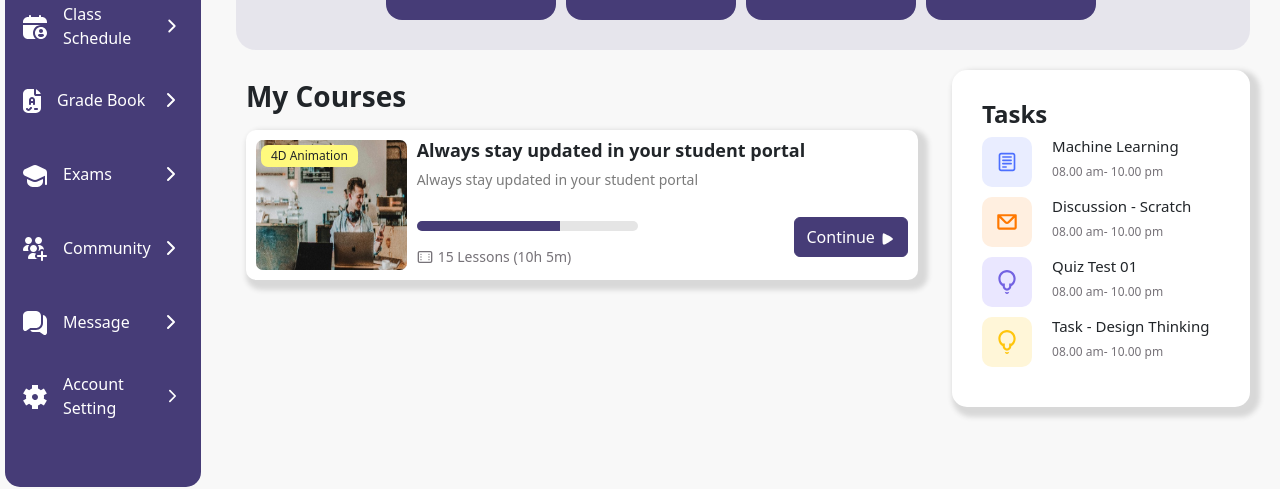
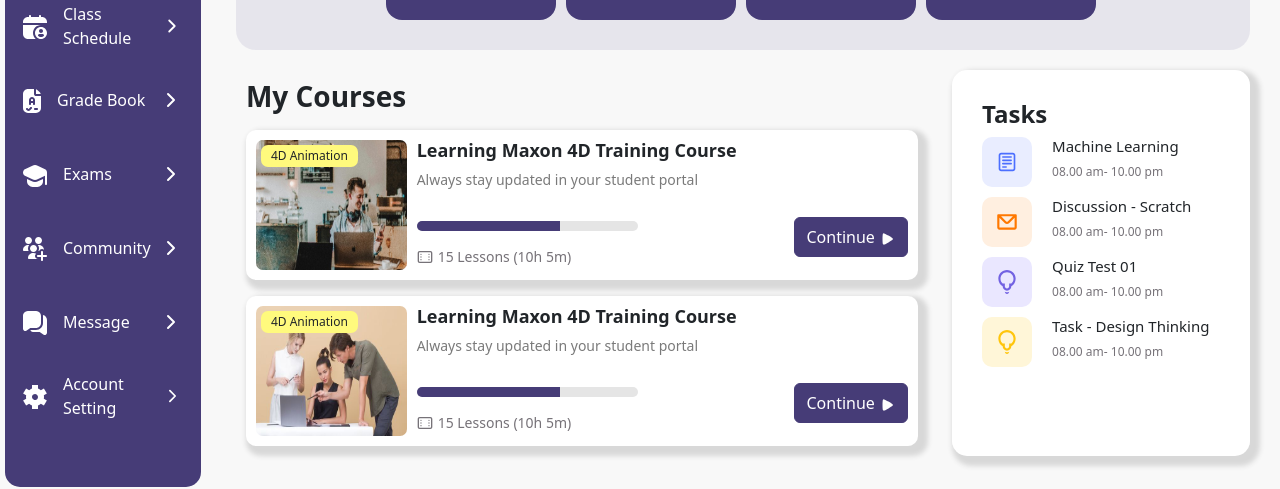
Before and after one commit to azixcodes/wiserbeeReact-updated, a React (Create React App) app: page / in a window 1280 px wide. Shown: the part 318-807 px from the top of the page. Built offline with nearby package versions, Linux system fonts and the light colour scheme.

Commit message:
update code

```diff
--- a/src/Constant/images.js
+++ b/src/Constant/images.js
@@ -1,4 +1,5 @@
 import SidebarLogo from "../assets/images/sidebarlogo.png";
 import courseImges from "../assets/images/courseimg.jpg";
+import courseImges2 from "../assets/images/courseimg2.jpg";
 
-export { SidebarLogo,courseImges };
+export { SidebarLogo,courseImges,courseImges2 };
--- a/src/View/Home.jsx
+++ b/src/View/Home.jsx
@@ -7,6 +7,48 @@ import * as images from "../Constant/images";
 import TaskNotifications from "../Components/Home/TaskNotifications";
 
 const Home = () => {
+  const EntrollCourseValue = [
+    {
+      id:'1',
+      heading:'Courses',
+      price:'1,240'
+    },
+    {
+      id:'2',
+      heading:'Courses',
+      price:'1,240'
+    },
+    {
+      id:'3',
+      heading:'Courses',
+      price:'1,240'
+    },
+    {
+      id:'4',
+      heading:'Courses',
+      price:'1,240'
+    }
+  ]
+  const CoursesListValue = [
+    {
+      id:'1',
+      imgesLect:images.courseImges,
+      tagLect:"4D Animation",
+      headingLect:"Learning Maxon 4D Training Course",
+      pragraphLect:"Always stay updated in your student portal",
+      durationLect:"15 Lessons (10h 5m)",
+      completedLect:"65%"
+    },
+    {
+      id:'1',
+      imgesLect:images.courseImges2,
+      tagLect:"4D Animation",
+      headingLect:"Learning Maxon 4D Training Course",
+      pragraphLect:"Always stay updated in your student portal",
+      durationLect:"15 Lessons (10h 5m)",
+      completedLect:"65%"
+    },
+  ]
   return (
     <section className="dashboardWrapper d-flex flex-column">
       <div className="welcomeBox">
@@ -20,10 +62,9 @@ const Home = () => {
               <p>Always stay updated in your student portal</p>
             </div>
             <div className="welcomeTilles d-flex justify-content-start mt-5 flex-wrap">
-              <EntrollCourseTiles heading={"Courses"} price={"1,240"} />
-              <EntrollCourseTiles heading={"Courses"} price={"1,240"} />
-              <EntrollCourseTiles heading={"Courses"} price={"1,240"} />
-              <EntrollCourseTiles heading={"Courses"} price={"1,240"} />
+              {EntrollCourseValue.map((item,index)=>(
+                <EntrollCourseTiles id={index} heading={item.heading} price={item.price} />
+              ))}
             </div>
           </div>
         </div>
@@ -31,14 +72,18 @@ const Home = () => {
       <div className="courseTaskWrapper d-flex w-100  gap-4">
         <div className="CoursesDetails">
           <h3>My Courses</h3>
-          <CoursesList
-            imgesLect={images.courseImges}
-            tagLect={"4D Animation"}
-            headingLect={"Always stay updated in your student portal"}
-            pragraphLect={"Always stay updated in your student portal"}
-            durationLect={"15 Lessons (10h 5m)"}
-            completedLect={"65%"}
+          {CoursesListValue.map((item,index)=>(
+            <CoursesList
+            id={index}
+            imgesLect={item.imgesLect}
+            tagLect={item.tagLect}
+            headingLect={item.headingLect}
+            pragraphLect={item.pragraphLect}
+            durationLect={item.durationLect}
+            completedLect={item.completedLect}
           />
+          ))}
+
         </div>
         <div className="taskListView">
           <h4>Tasks</h4>
```
Also changed, not shown: src/assets/images/courseimg2.jpg (added).
